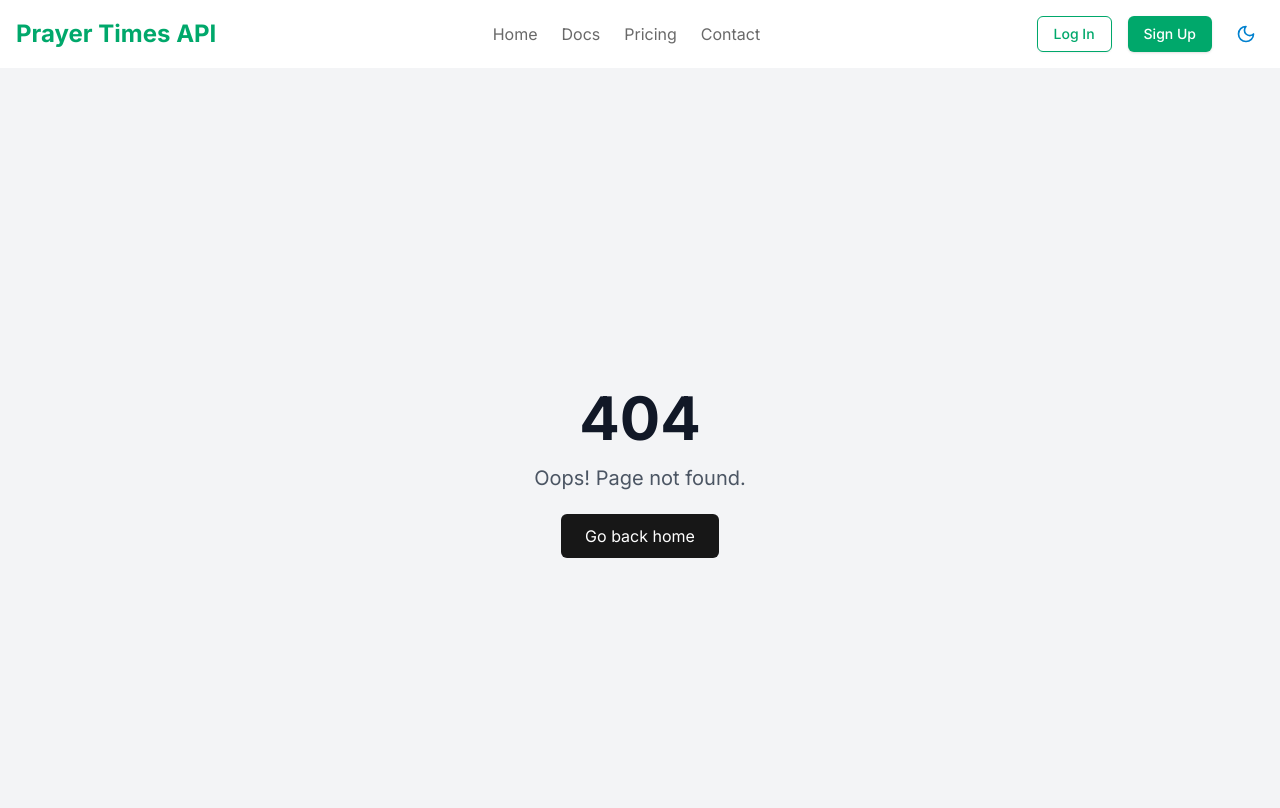
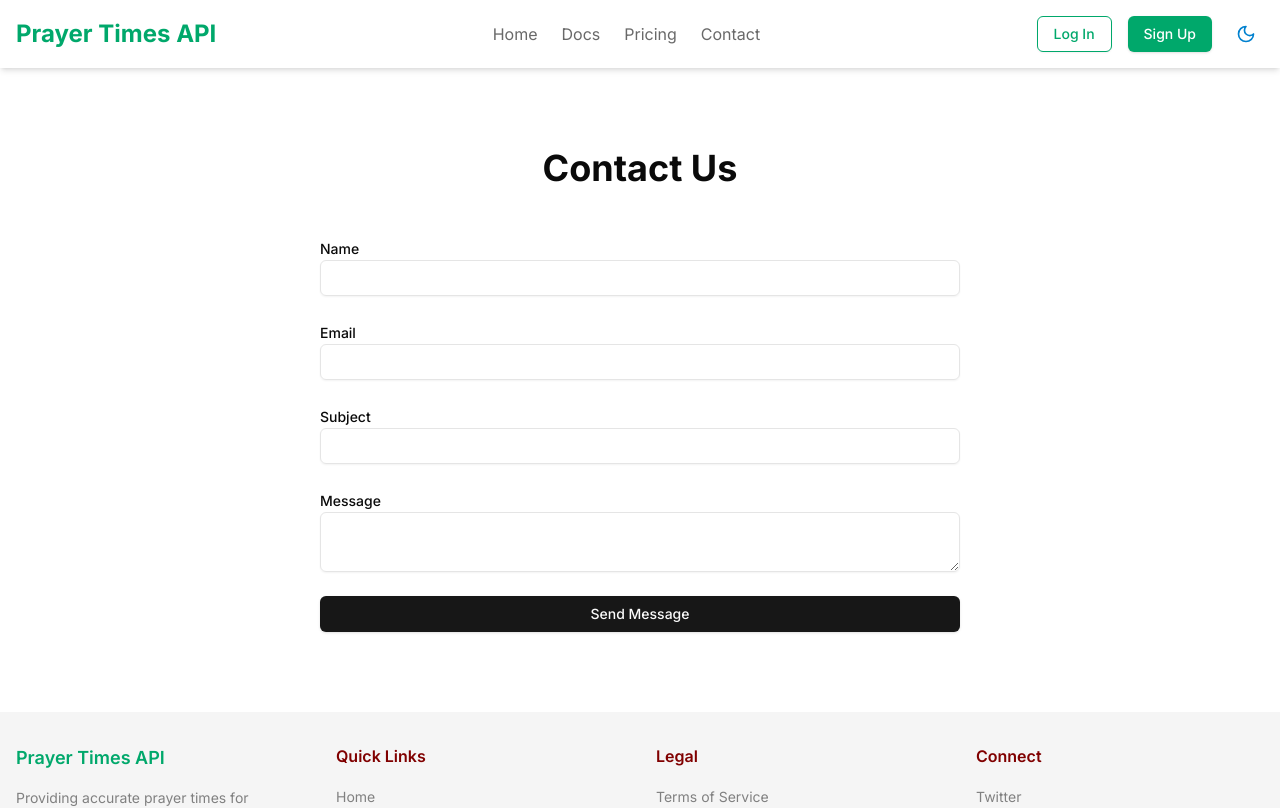
Before and after one commit to saikothasan/prayer-time, a Next.js app: page /contact in a window 1280 px wide. Before the commit this address had no page. Shown: the top 808 px of the page. Built offline with nearby package versions, Linux system fonts and the light colour scheme.

Commit message:
Create page.tsx

```diff
--- /dev/null
+++ b/src/app/contact/page.tsx
@@ -0,0 +1,15 @@
+import ContactForm from "@/components/ContactForm"
+
+export const metadata = {
+  title: "Contact Us - Prayer Times API",
+  description: "Get in touch with our team for any questions or support",
+}
+
+export default function ContactPage() {
+  return (
+    <div className="py-20">
+      <h1 className="text-4xl font-bold text-center mb-12">Contact Us</h1>
+      <ContactForm />
+    </div>
+  )
+}
```
